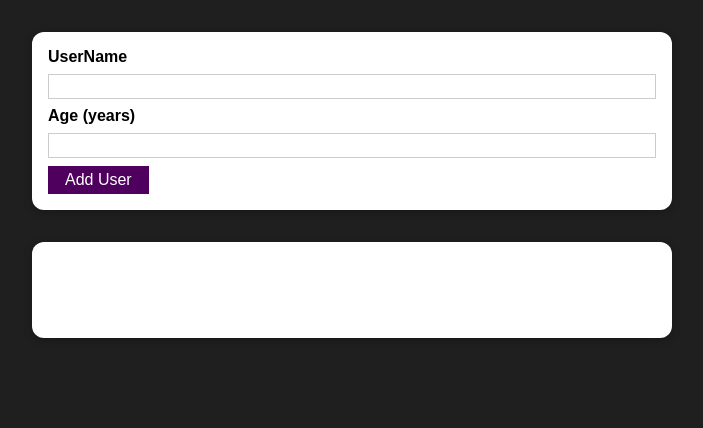
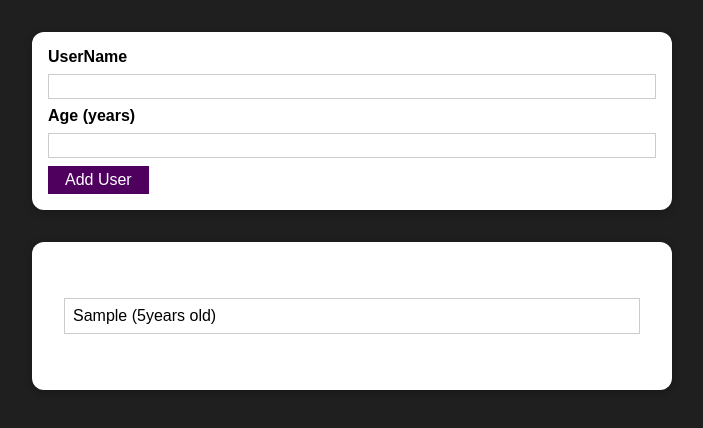
Before and after one commit to SDE-ADNAN/simple_reactjs_validation, a React (Create React App) app: page / in a window 1280 px wide. Both pictures are taken after typing "Sample", "5" into the empty fields and a click on the button "Add User". Shown: the top 428 px of the page, without its empty margins (288-991 px from the left). Built offline with nearby package versions, Linux system fonts and the light colour scheme.

Commit message:
managed the users list state in the app component via usestate

```diff
--- a/src/App.js
+++ b/src/App.js
@@ -1,12 +1,21 @@
-import React from "react";
+import React, { useState } from "react";
 import AddUser from "./components/Users/AddUser";
 import UsersList from "./components/Users/UsersList";
 
 function App() {
+  const [users, setUsers] = useState([]);
+  const addUserHandler = (uName, uAge) => {
+    setUsers((prevUsers) => {
+      return [
+        ...prevUsers,
+        { name: uName, age: uAge, id: Math.random().toString() },
+      ];
+    });
+  };
   return (
     <>
-      <AddUser />
-      <UsersList users={[]} />
+      <AddUser onSubmit={addUserHandler} />
+      <UsersList users={users} />
     </>
   );
 }
--- a/src/components/Users/AddUser.jsx
+++ b/src/components/Users/AddUser.jsx
@@ -16,10 +16,9 @@ const AddUser = (props) => {
     if (+enteredAge < 1) {
       return;
     }
-
+    props.onSubmit(enteredUsername, enteredAge);
     setEnteredUsername("");
     setEnteredAge("");
-    console.log(enteredUsername, enteredAge);
   };
 
   const usernameChangeHandler = (event) => {
--- a/src/components/Users/UsersList.jsx
+++ b/src/components/Users/UsersList.jsx
@@ -8,7 +8,7 @@ const UsersList = (props) => {
       <ul>
         {props.users.map((user) => {
           return (
-            <li>
+            <li key={user.id} id={user.id}>
               {user.name} ({user.age}years old)
             </li>
           );
```
